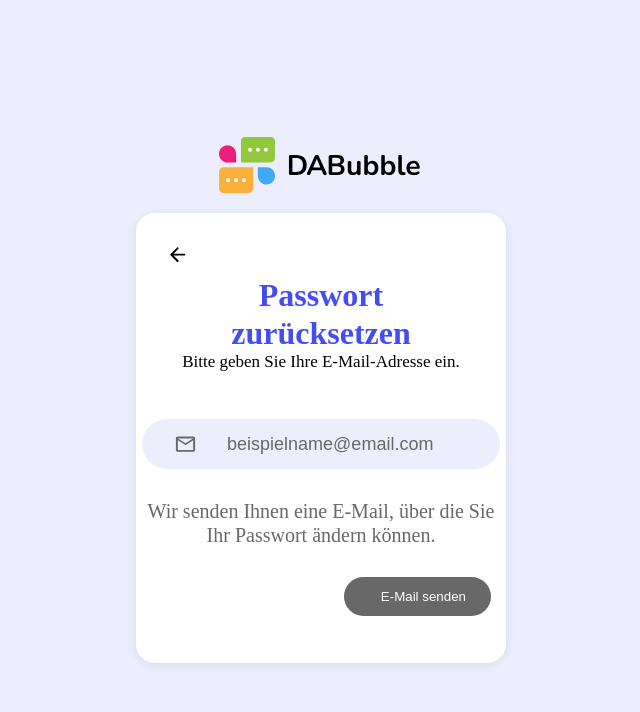
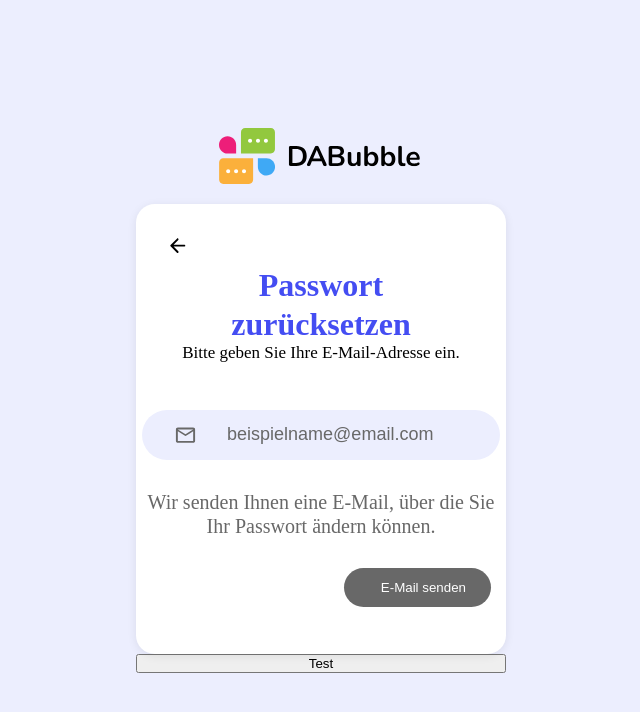
Before and after one commit to JMthe3rd/DaBubble-Frontend, an Angular app: page /send-mail-pw in a window 1280 px wide. Shown: the top 712 px of the page, without its empty margins (319-959 px from the left). Built offline with nearby package versions, Linux system fonts and the light colour scheme.

Commit message:
test-btn for routing to reset-pw

```diff
--- a/src/app/send-mail-pw/send-mail-pw.component.html
+++ b/src/app/send-mail-pw/send-mail-pw.component.html
@@ -24,6 +24,7 @@
             </form>
 
         </mat-card>
+        <button routerLink="/reset-pw">Test</button>
 
     </div>
 
```
